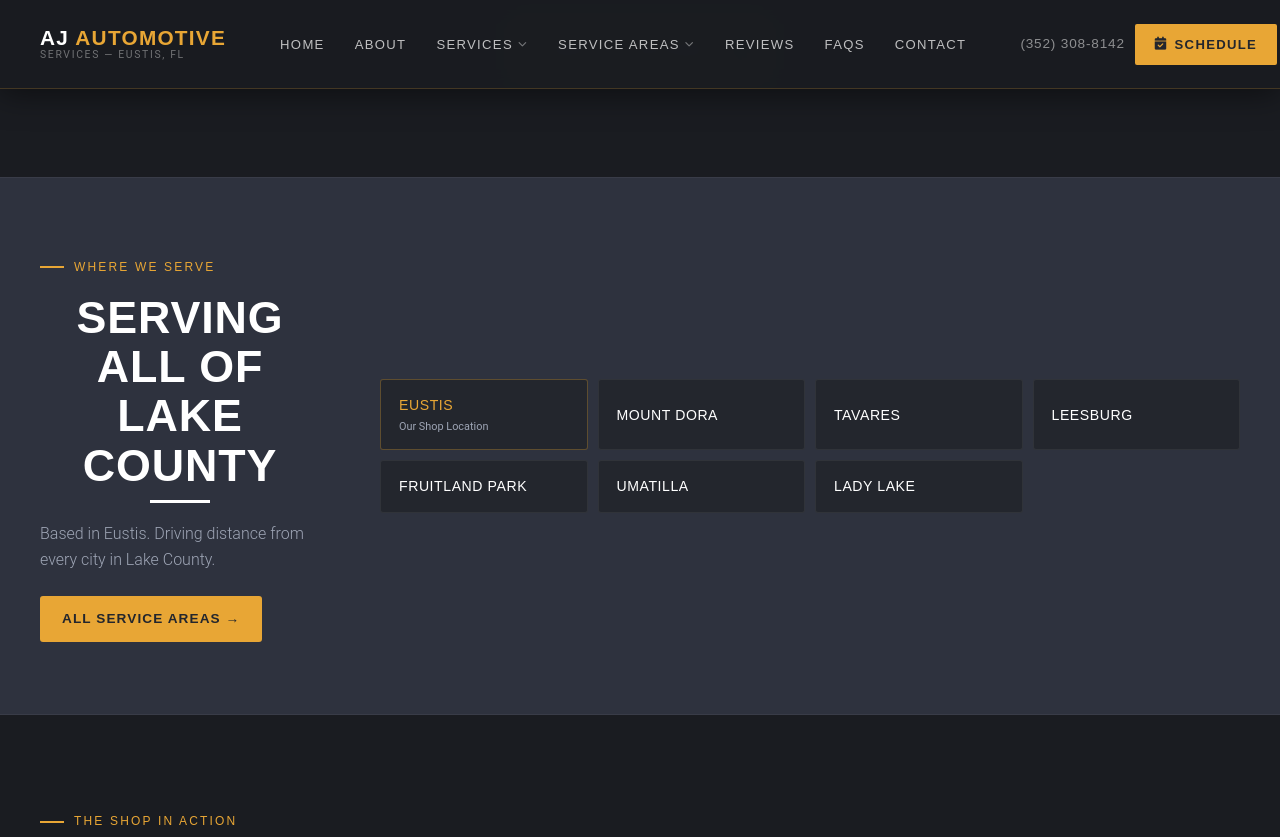
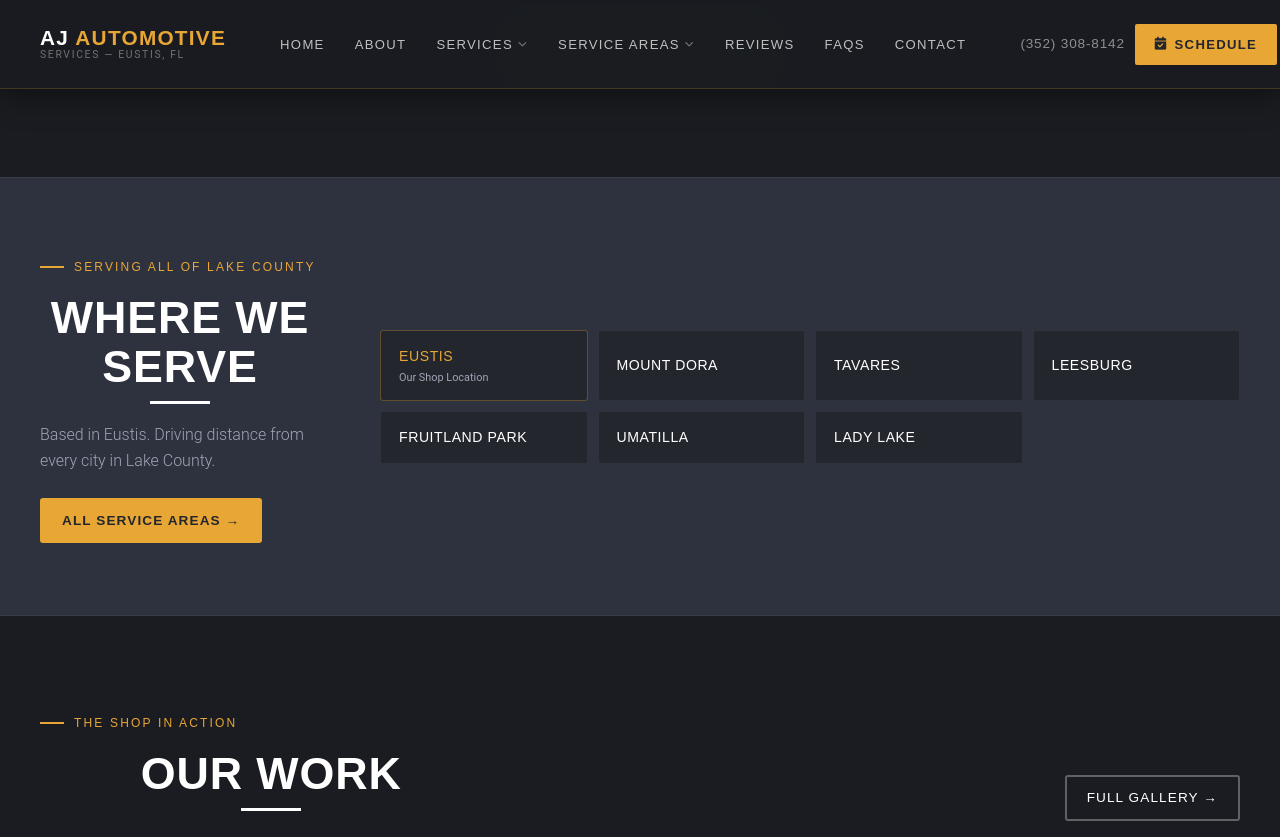
Before and after one commit to JamesBrownR/AJ-Auto-Repair, a Jekyll site: the page built from index.html, in a window 1280 px wide and 900 px high, scrolled down 4137 px, cut to the strip 0-837 px from the top of the window. Built offline with Jekyll 4.4.1, drawn with Linux system fonts in a browser that asks for light colours; nearby versions of some CDN libraries; some web fonts are replaced; library files that are not in the unit come from our copies.

Commit message:
Update index.html

```diff
--- a/index.html
+++ b/index.html
@@ -1311,8 +1311,8 @@
     <div class="container">
         <div class="hp-areas__layout">
             <div class="hp-areas__intro">
-                <div class="section-label">Where We Serve</div>
-                <h2 class="section-title">Serving All of Lake County</h2>
+                <div class="section-label">Serving All of Lake County</div>
+                <h2 class="section-title">Where We Serve</h2>
                 <p class="section-sub">Based in Eustis. Driving distance from every city in Lake County.</p>
                 <a href="/service-areas" class="btn-gold" style="font-size:0.85rem; padding: 12px 22px;">All Service Areas &rarr;</a>
             </div>
```
